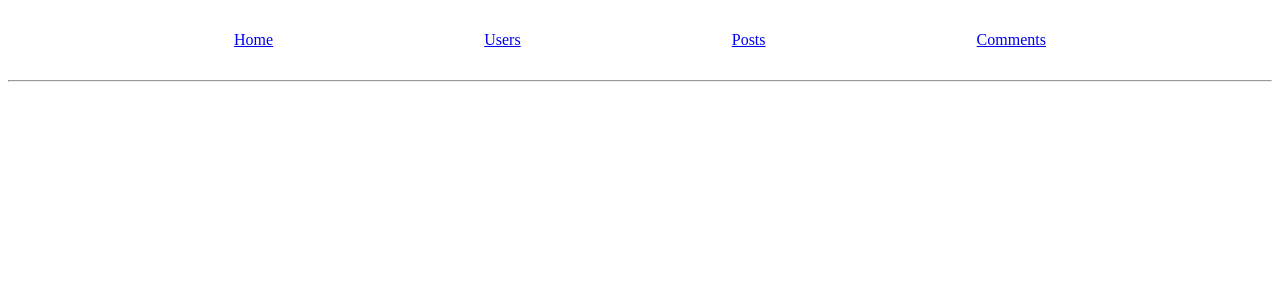
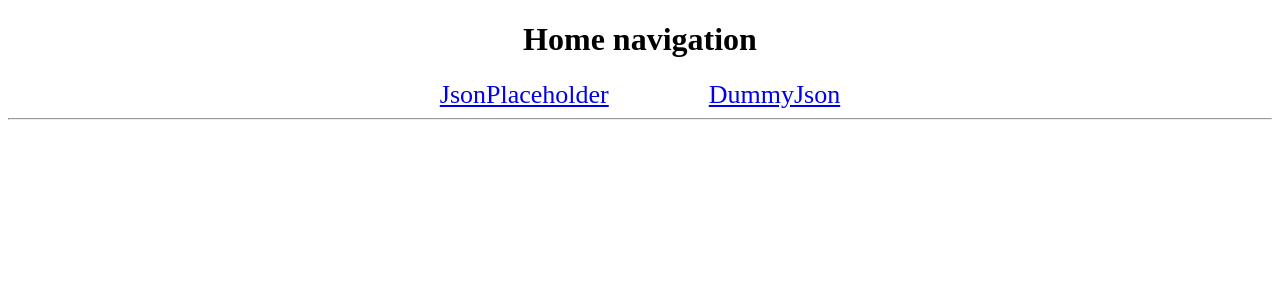
Before and after one commit to LavrekhaLucy/react, a React (Vite) app: page / in a window 1280 px wide. Shown: the top 300 px of the page. Built offline with nearby package versions, Linux system fonts and the light colour scheme.

Commit message:
hw3/qL0b5uh/corrected routes and layouts

```diff
--- a/src/components/comments-dummy-json/CommentsDummyJson.tsx
+++ b/src/components/comments-dummy-json/CommentsDummyJson.tsx
@@ -1,10 +1,9 @@
-
-
 
 const CommentsDummyJson = () => {
     return (
         <div>
-            CommentsDummyJson
+
+            <h2>CommentsDummyJson</h2>
 
         </div>
     );
--- a/src/components/comments/CommentsComponent.tsx
+++ b/src/components/comments/CommentsComponent.tsx
@@ -1,13 +1,8 @@
-import {Link, Outlet} from "react-router-dom";
-
 
 const CommentsComponent = () => {
     return (
         <div>
             <h2>CommentsComponent</h2>
-            <Link to="dummy-json">Go to CommentsDummyJson</Link>
-            <hr/>
-            <Outlet/>
         </div>
     );
 };
--- a/src/components/menu/Menu.css
+++ b/src/components/menu/Menu.css
@@ -1,7 +1,7 @@
 ul{
     list-style-type: none;
     display: flex;
-    justify-content: space-evenly;
+    flex-direction: column;
     padding: 15px;
 
 }
--- a/src/components/menu/Menu.tsx
+++ b/src/components/menu/Menu.tsx
@@ -4,6 +4,7 @@ import "./Menu.css"
 const Menu = () => {
     return (
         <div>
+
             <ul>
                 <li><Link to={'/'}>Home </Link></li>
                 <li><Link to={'users'}> Users </Link></li>
@@ -11,6 +12,9 @@ const Menu = () => {
                 <li><Link to={'comments'}> Comments </Link></li>
 
             </ul>
+
+            <hr/>
+
         </div>
     );
 };
--- a/src/components/posts-dummy-json/PostsDummyJson.tsx
+++ b/src/components/posts-dummy-json/PostsDummyJson.tsx
@@ -1,9 +1,8 @@
-
 
 const PostsDummyJson = () => {
     return (
         <div>
-            PostsDummyJson
+            <h2>PostsDummyJson</h2>
         </div>
     );
 };
--- a/src/components/posts/PostsComponent.tsx
+++ b/src/components/posts/PostsComponent.tsx
@@ -1,14 +1,8 @@
-import {Link, Outlet} from "react-router-dom";
-
 
 const PostsComponent = () => {
     return (
         <div>
             <h2>PostsComponent</h2>
-            <Link to="dummy-json">Go to PostsDummyJson</Link>
-            <hr/>
-            <Outlet/>
-
         </div>
     );
 };
--- a/src/components/users-dummy-json/UsersDummyJson.tsx
+++ b/src/components/users-dummy-json/UsersDummyJson.tsx
@@ -3,7 +3,7 @@
 const UsersDummyJson = () => {
     return (
         <div>
-            UsersDummyJson
+            <h2>UsersDummyJson</h2>
         </div>
     );
 };
--- a/src/components/users/UsersComponent.tsx
+++ b/src/components/users/UsersComponent.tsx
@@ -1,14 +1,8 @@
-import {Link, Outlet} from "react-router-dom";
-
 
 const UsersComponent = () => {
     return (
         <div>
             <h2>UsersComponent</h2>
-            <Link to="dummy-json">Go to UsersDummyJson</Link>
-            <hr/>
-            <Outlet/>
-
         </div>
     );
 };
--- a/src/layout/Layout.tsx
+++ b/src/layouts/DummyJsonLayout.tsx
@@ -2,14 +2,15 @@ import {Outlet} from "react-router-dom";
 import Menu from "../components/menu/Menu.tsx";
 
 
-const Layout = () => {
+
+const DummyJsonLayout = () => {
     return (
         <div>
+            <h2>DummyJson</h2>
             <Menu/>
-            <hr/>
             <Outlet/>
         </div>
     );
 };
 
-export default Layout;
+export default DummyJsonLayout;
--- /dev/null
+++ b/src/layouts/JsonPlaceholderLayout.tsx
@@ -0,0 +1,17 @@
+import {Outlet} from "react-router-dom";
+import Menu from "../components/menu/Menu.tsx";
+
+
+
+
+const JsonPlaceholderLayout = () => {
+    return (
+        <div>
+            <h2>JsonPlaceholder </h2>
+            <Menu/>
+            <Outlet/>
+        </div>
+    );
+};
+
+export default JsonPlaceholderLayout;
--- /dev/null
+++ b/src/layouts/Layout.tsx
@@ -0,0 +1,25 @@
+import {Link, Outlet} from "react-router-dom";
+
+
+
+
+const Layout = () => {
+    return (
+        <div>
+
+                <h1 style={{ display: 'flex',justifyContent:'center' }}>Home navigation</h1>
+
+            <div  style={{ display: 'flex',justifyContent:'center', gap: '100px', fontSize:'26px' }}>
+
+                <Link to='JsonPlaceholder'>JsonPlaceholder</Link>
+                <Link to='DummyJson'>DummyJson</Link>
+
+            </div>
+
+                <hr />
+                <Outlet />
+        </div>
+    );
+};
+
+export default Layout;
```
Also changed, not shown: src/router/routes.tsx (+22 -16 lines).
